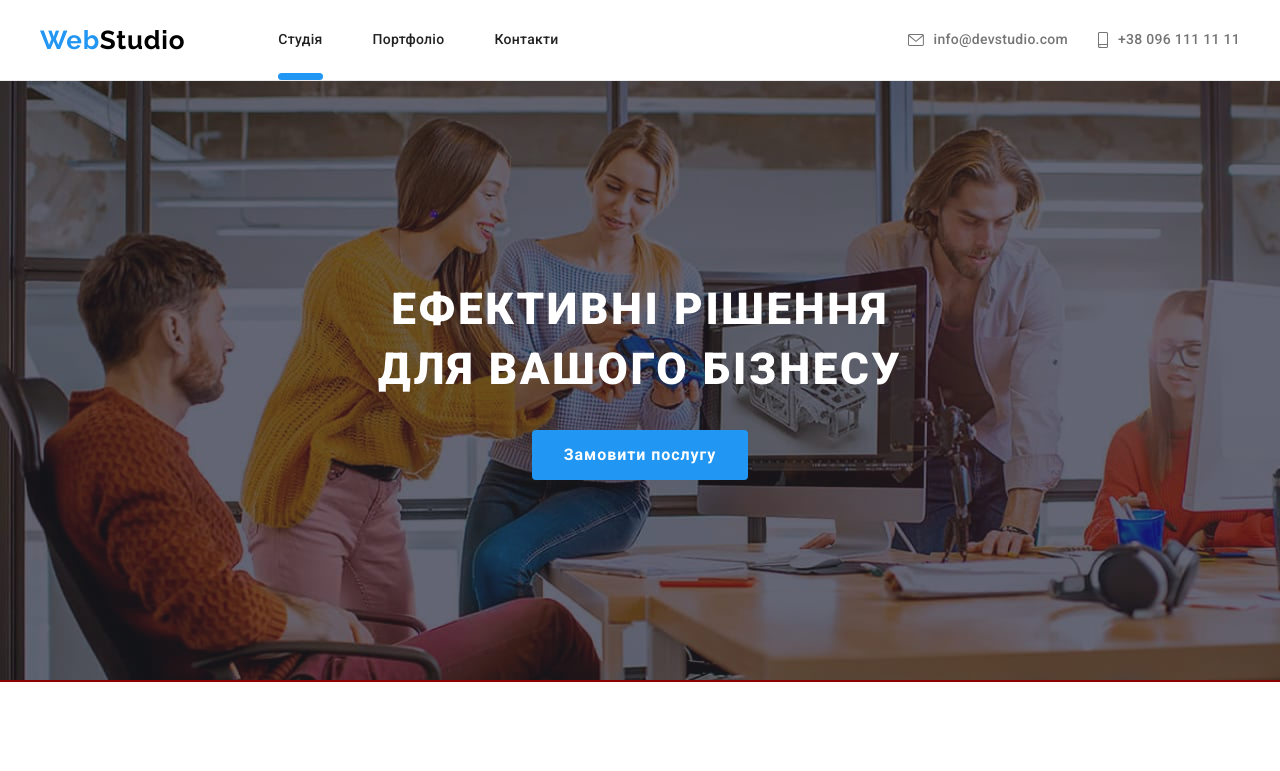
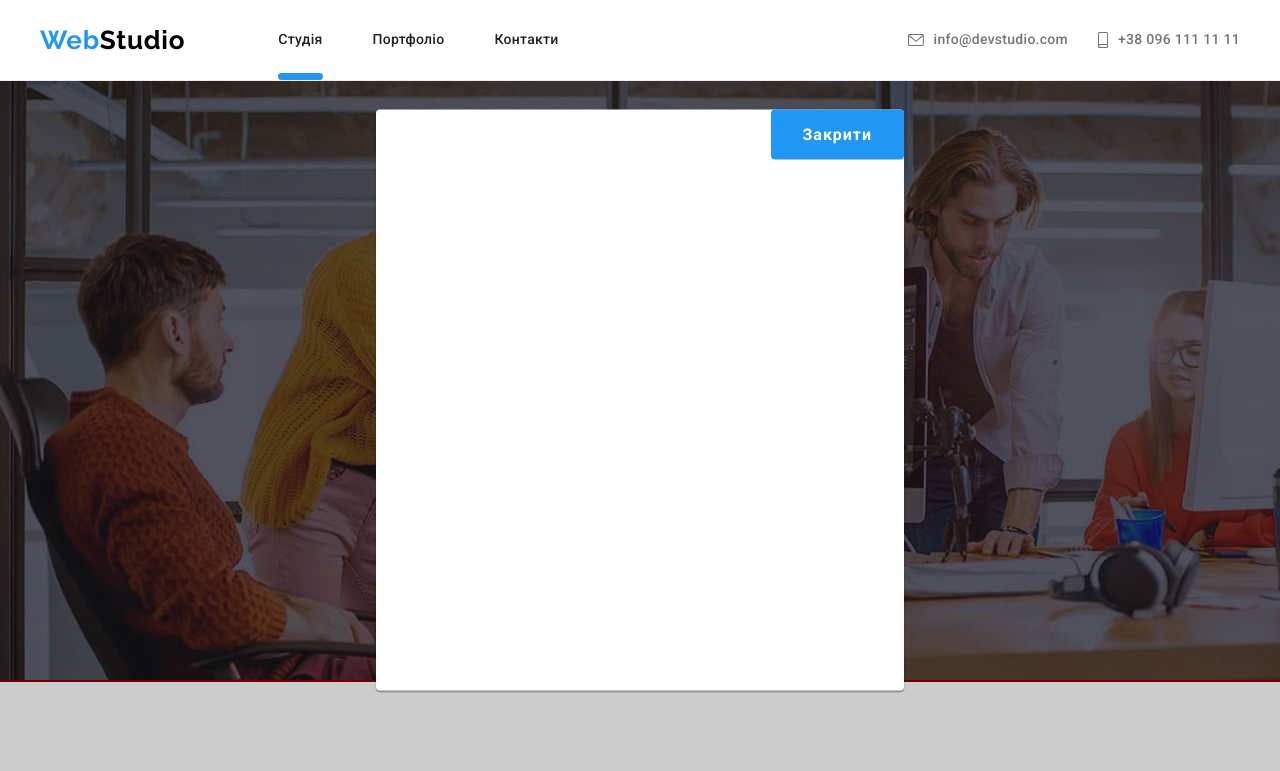
Before and after one commit to Liliavalen/goit-markup-hw-06, a plain HTML site: page index.html in a window 1280 px wide. Both pictures are taken after a click on the button "Замовити послугу". Shown: the top 771 px of the page. Drawn offline with nearby package versions, Linux system fonts and the light colour scheme.

Commit message:
fixing index.html

```diff
--- a/index.html
+++ b/index.html
@@ -417,8 +417,8 @@
         </div>
    </footer>
 
-   <div class="backdrop is-hidden">
-    <div data-modal class="modal">
+   <div data-modal class="backdrop is-hidden">
+    <div class="modal">
     <button data-modal-close type="button" class="hero-button modal-button">Закрити</button>
     </div>
     </div>
```
